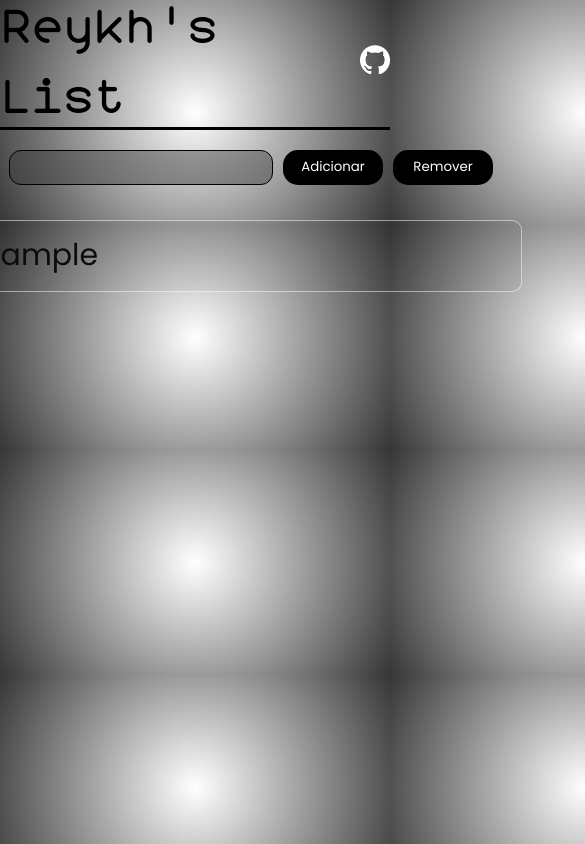
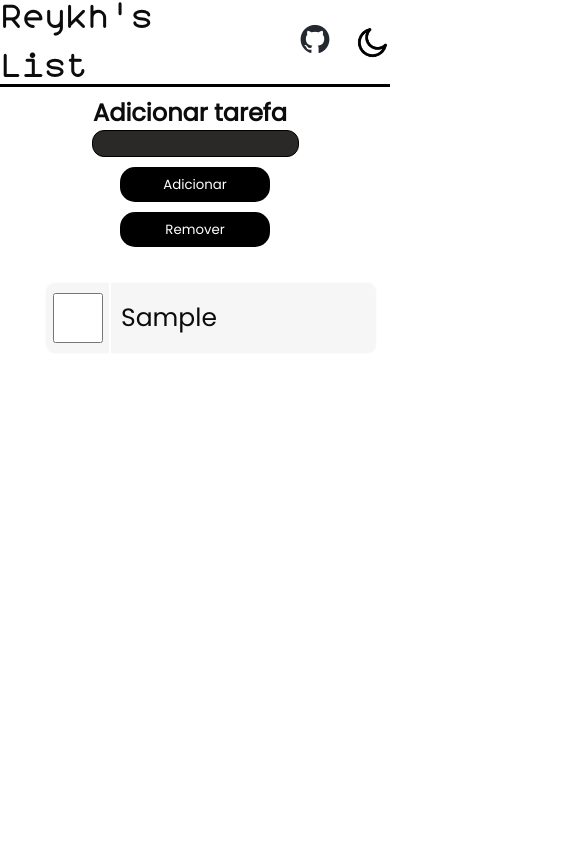
Before and after one commit to SrReykh/reykhlist, a plain HTML site: page index.html in a window 390 px wide. Both pictures are taken after typing "Sample" into the empty fields and a click on the button "Adicionar". Shown: the whole page, 585 px wide, since content can reach past the window. Drawn offline with Linux system fonts and the light colour scheme.

Commit message:
Added responsiveness and dark mode switch

```diff
--- a/index.html
+++ b/index.html
@@ -12,7 +12,8 @@
     <header>
         <div class="header">
             <h1>Reykh's List</h1>
-            <a href="https://github.com/SrReykh/reykhlist" target="_blank"><img src="site/images/github-mark-white.png" alt="Perfil do Github" id="github-icon"></a>
+            <a href="https://github.com/SrReykh/reykhlist" target="_blank"><img src="site/images/github-mark.png" alt="Perfil do Github" id="github-icon"></a>
+            <button id="btn-darkmode"><img src="site/images/9254147_moon_crescent_night_mode_dark_icon.png" id="darkmode" alt=""></button>
         </div>
     </header>
 
--- a/js/script.js
+++ b/js/script.js
@@ -6,7 +6,8 @@ var pErro = document.getElementById("error");
 var pAviso = document.getElementById("aviso");
 var listaElement = document.querySelector(".lista");
 var body = document.getElementById("body");
-
+var btndarkmode = document.getElementById("btn-darkmode");
+var darkmode;
 
 class Tarefas {
     constructor(listName) {
@@ -166,9 +167,25 @@ function deleteSelect() {
     tarefas.bulkDeletarItem(checked);
 }
 
+
+function darkMode() {
+    var r = document.querySelector(":root");
+    if (typeof darkmode == 'undefined') darkmode = false
+
+    if (!darkmode) {
+        r.style.setProperty('--background', '#0c0c0c')
+        r.style.setProperty('--text-color', 'white')
+        darkmode = true;
+    } else {
+        r.style.setProperty('--background', 'white');
+        r.style.setProperty('--text-color', 'black')
+        darkmode = false;
+    }
+}
 // var erro = document.getElementById("btnErro");
 // erro.addEventListener("click", tarefas.deletarItem(divItem.id))
 // btn.addEventListener("click", tarefas.criarItem(inputText.value));
 
 tarefas.retakeList();
 btnExcluir.addEventListener("click", deleteSelect);
+btndarkmode.addEventListener("click", darkMode);
--- a/style/style.css
+++ b/style/style.css
@@ -6,20 +6,20 @@
 
 body {
     overflow-x: hidden;
+    display: flex;
+    flex-direction: column;
+    align-items: center;
+    background-color: var(--background);
 }
 
 :root {
-    --cordark: #36363670;
-    --corwhite: white;
+    --background: white;
+    --text-color: #0c0c0c;
 }
 
 @font-face {
     font-family: 'Lavinia';
     src: url(../site/fonts/Lavinia.otf) format('opentype');
-}
-
-body {
-    background: radial-gradient(circle, rgb(255, 255, 255) 0%, #363636 100%);
 }
 
 .header {
@@ -31,6 +31,24 @@ body {
     border-bottom: 3px solid black;
 }
 
+#darkmode {
+    width: 35px;
+    height: 35px;
+}
+
+#btn-darkmode {
+    width: 35px;
+    height: 35px;
+    margin-left: 25px;
+    border-radius: 15px;
+    border: none;
+    background-color: transparent;
+}
+
+#btn-darkmode:hover {
+    cursor: pointer;
+}
+
 #github-icon {
     width: 30px;
     margin-left: 50px;
@@ -39,13 +57,7 @@ body {
 .header > h1 {
     font-size: 50px;
     font-family: 'Lavinia';
-}
-
-main {
-    display: flex;
-    flex-direction: column;
-    align-items: center;
-
+    color: var(--text-color);
 }
 
 .painel {
@@ -53,6 +65,11 @@ main {
     margin-left: 20px;
     margin-top: 20px;
     display: flex;
+    justify-content: center;
+}
+
+.painel > h2{
+    color: var(--text-color);
 }
 
 input[type=button] {
@@ -78,18 +95,24 @@ input[type=button]:hover {
     border-radius: 12px;
     border: 1px solid black;
     color: rgb(255, 255, 255);
-    background-color: var(--cordark);
+    background-color: rgb(43, 40, 40);
     padding-left: 5px;
+    width: 250px;
 }
 
 #error, #aviso {
     color: red;
+    text-align: center;
+}
+
+#error {
+    margin-top: 5px;
 }
 
 .lista {
     margin-top : 20px;
-    width: 690px;
-    height: 0px;
+    width: 700px;
+    height: 500px;
     border-radius: 20px;
     display: flex;
     flex-direction: column;
@@ -99,7 +122,7 @@ input[type=button]:hover {
 }
 
 .item {
-    width: 650px;
+    width: 850px;
     height: 70px;
     background-color: rgba(0, 0, 0, 0.034);
     margin-top: 15px;
@@ -127,15 +150,17 @@ input[type=button]:hover {
 }
 
 .content {
+    width: 640px;
     display: flex;
     justify-content: space-between;
     align-items: center;
+    line-break: auto;
 }
 
 .content > p {
     font-size: 30px;
     margin-left: 10px;
-    color: rgb(12, 12, 12);
+    color: var(--text-color);
 }
 
 #btnErro {
@@ -148,3 +173,66 @@ input[type=button]:hover {
     display: none;
     background-color: rgb(177, 4, 4);
 }
+
+@media only screen and (max-width: 767px) {
+    .painel {
+        width: 300px;
+        flex-direction: column;
+        justify-content: center;
+        align-items: center;
+        padding: 0;
+        margin: 0;
+        margin-top: 8px;
+    }
+
+    .header {
+        display: flex;
+        height: 10vh;
+    }
+
+    .header > h1 {
+        font-size: 35px;
+    }
+
+    .confirma {
+        padding: 5px;
+    }
+
+    input[type=button] {
+        width: 150px;
+        height: 35px;
+        margin-top: 10px;
+    }
+
+    .painel > input[type=text] {
+        width: 200px;
+        height: 25px;
+    }
+
+    #erro, #aviso {
+        margin-top: 5px;
+        text-align: center;
+    }
+
+    .lista {
+        width: 310px;
+
+    }
+
+    .item {
+        width: 330px;
+        margin-left: 5px;
+        margin-right: 5px;
+        line-break: auto;
+    }
+
+    .content {
+        width: 290px;
+        line-break: auto;
+    }
+
+    .content > p {
+        font-size: 25px;
+    }
+
+}
```
Also changed, not shown: site/images/9254147_moon_crescent_night_mode_dark_icon.png (added), site/images/github-mark.png (added), site/images/modo-escuro.png (added).
